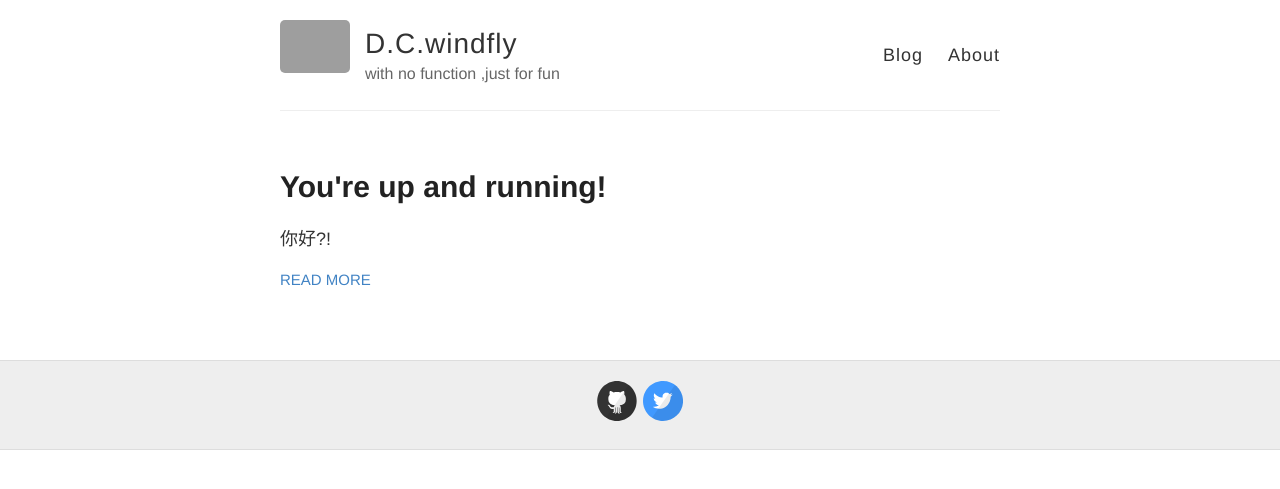
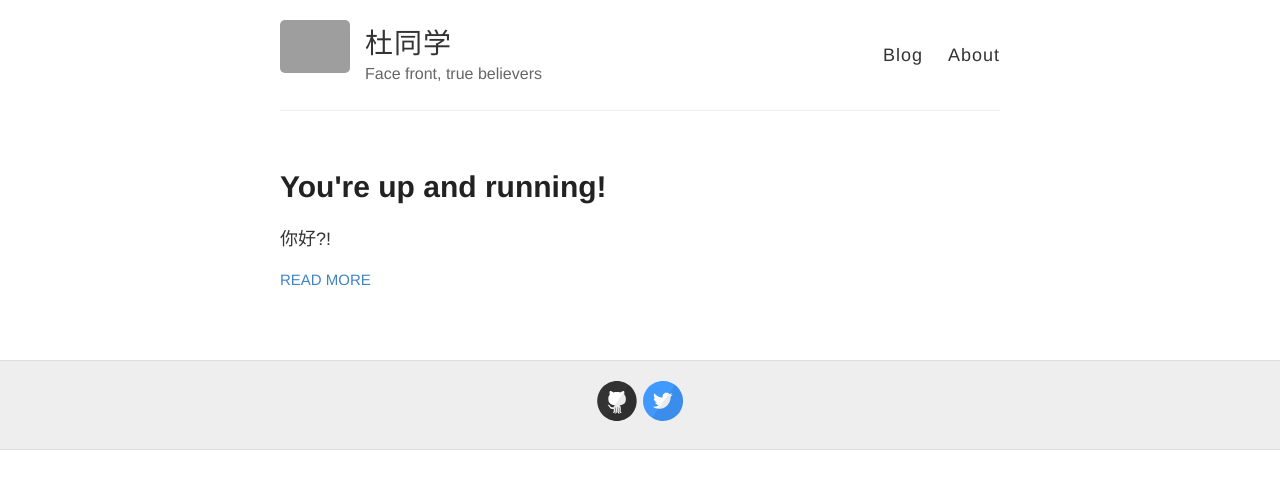
Before and after one commit to DCwindfly/DCwindfly.github.io, a Jekyll site: the page built from index.html, in a window 1280 px wide. Shown: the top 489 px of the page. Built offline with Jekyll 4.4.1, drawn with Linux system fonts in a browser that asks for light colours; grey boxes are pictures that could not be loaded.

Commit message:
Update _config.yml

```diff
--- a/_config.yml
+++ b/_config.yml
@@ -3,10 +3,10 @@
 #
 
 # Name of your site (displayed in the header)
-name: D.C.windfly
+name: 杜同学
 
 # Short bio or description (displayed in the header)
-description: with no function ,just for fun
+description: Face front, true believers
 
 # URL of your avatar or profile pic (you could use your GitHub profile pic)
 avatar: https://raw.githubusercontent.com/barryclark/jekyll-now/master/images/jekyll-logo.png
```
